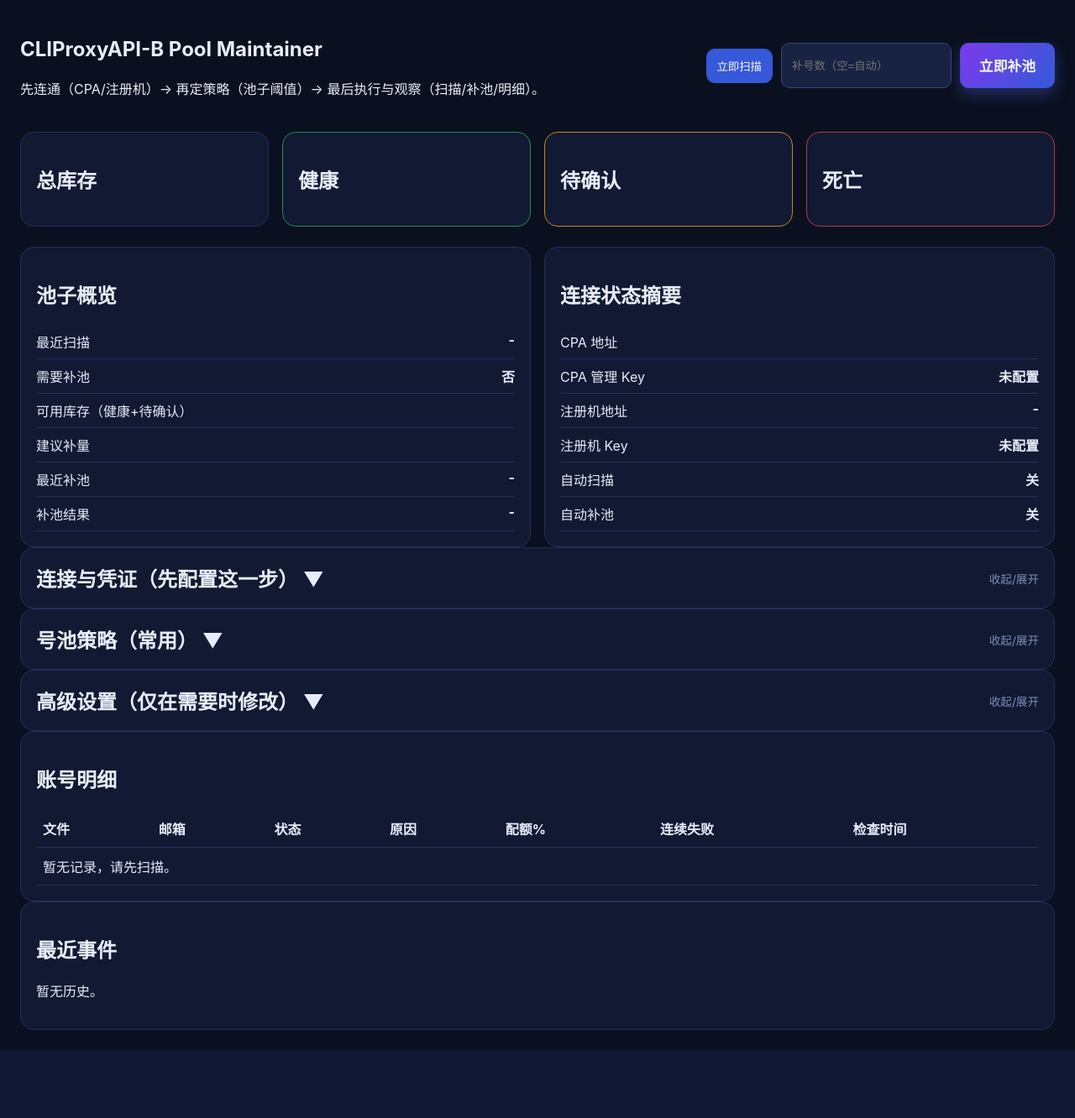
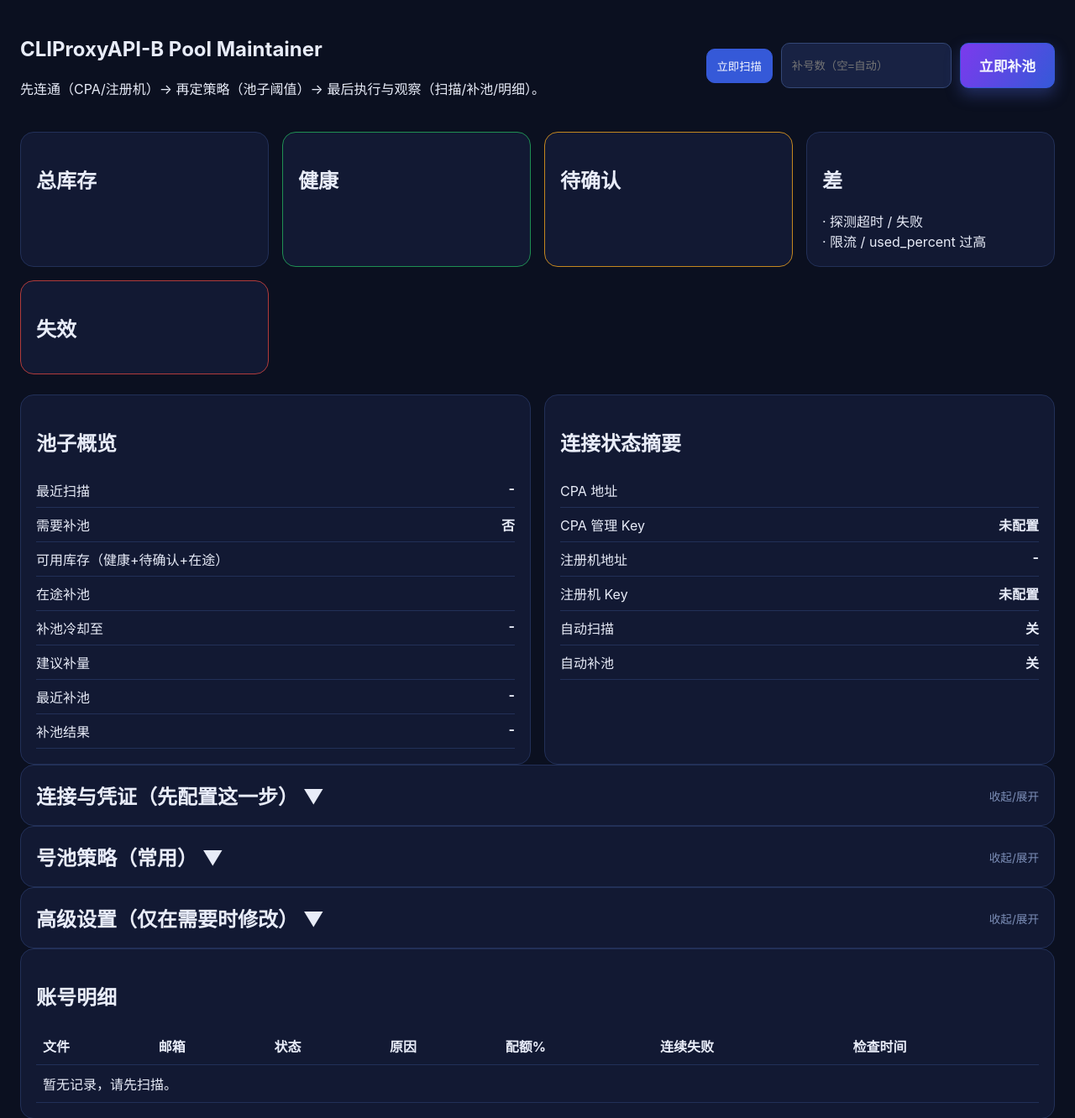
Before and after one commit to bin-bingo/cli-proxy-api-B, a FastAPI app: template app/templates/index.html in a window 1280 px wide. Shown: the top 1332 px of the page at 84% size. Before the commit the page ends 1251 px from the top, so only its background shows below. Run offline with FastAPI, Linux system fonts and the light colour scheme; the template is opened without the code that fills it, so the values that code supplies are empty; parts of the project's set-up code (start-up, migrations or seed data) failed here and were passed over.

Commit message:
Add replenish cooldown and in-flight inventory guard
Ultraworked with [Sisyphus](https://github.com/code-yeongyu/oh-my-openagent)

Co-authored-by: Sisyphus <clio-agent@sisyphuslabs.ai>

```diff
--- a/app/models.py
+++ b/app/models.py
@@ -44,6 +44,8 @@ class PoolSummary:
     degraded_count: int = 0
     dead_count: int = 0
     unknown_count: int = 0
+    in_flight_replenish_count: int = 0
+    replenish_cooldown_until: str | None = None
     needs_replenish: bool = False
     replenish_count: int = 0
     last_scan_at: str | None = None
--- a/app/templates/index.html
+++ b/app/templates/index.html
@@ -27,26 +27,36 @@
       </div>
     </section>
 
-    <section class="cards">
+    <section class="cards cards-5">
       <article class="card"><h2>总库存</h2><div class="metric">{{ status.summary.total_count }}</div></article>
       <article class="card ok"><h2>健康</h2><div class="metric">{{ status.summary.healthy_count }}</div></article>
       <article class="card warn"><h2>待确认</h2><div class="metric">{{ status.summary.pending_count }}</div></article>
-      <article class="card bad"><h2>死亡</h2><div class="metric">{{ status.summary.dead_count }}</div></article>
+      <article class="card warn2">
+        <h2>差</h2>
+        <div class="metric">{{ status.summary.degraded_count }}</div>
+        <div class="substate-list">
+          <div>· 探测超时 / 失败</div>
+          <div>· 限流 / used_percent 过高</div>
+        </div>
+      </article>
+      <article class="card bad"><h2>失效</h2><div class="metric">{{ status.summary.dead_count }}</div></article>
     </section>
 
     <section class="grid">
-      <article class="panel">
+      <article class="panel highlight-panel">
         <h2>池子概览</h2>
         <ul class="kv">
           <li><span>最近扫描</span><strong>{{ status.summary.last_scan_at or '-' }}</strong></li>
-          <li><span>需要补池</span><strong>{{ '是' if status.summary.needs_replenish else '否' }}</strong></li>
-          <li><span>可用库存（健康+待确认）</span><strong>{{ status.summary.healthy_count + status.summary.pending_count }}</strong></li>
+          <li><span>需要补池</span><strong>{% if status.summary.replenish_cooldown_until %}暂停（冷却中）{% else %}{{ '是' if status.summary.needs_replenish else '否' }}{% endif %}</strong></li>
+          <li><span>可用库存（健康+待确认+在途）</span><strong>{{ status.summary.healthy_count + status.summary.pending_count + status.summary.in_flight_replenish_count }}</strong></li>
+          <li><span>在途补池</span><strong>{{ status.summary.in_flight_replenish_count }}</strong></li>
+          <li><span>补池冷却至</span><strong>{{ status.summary.replenish_cooldown_until or '-' }}</strong></li>
           <li><span>建议补量</span><strong>{{ status.summary.replenish_count }}</strong></li>
           <li><span>最近补池</span><strong>{{ status.summary.last_replenish_at or '-' }}</strong></li>
           <li><span>补池结果</span><strong>{{ status.summary.last_replenish_result or '-' }}</strong></li>
         </ul>
       </article>
-      <article class="panel">
+      <article class="panel soft-panel">
         <h2>连接状态摘要</h2>
         <ul class="kv">
           <li><span>CPA 地址</span><strong>{{ settings.cliproxy_base_url }}</strong></li>
```
Also changed, not shown: app/service.py (+25 -2 lines).
